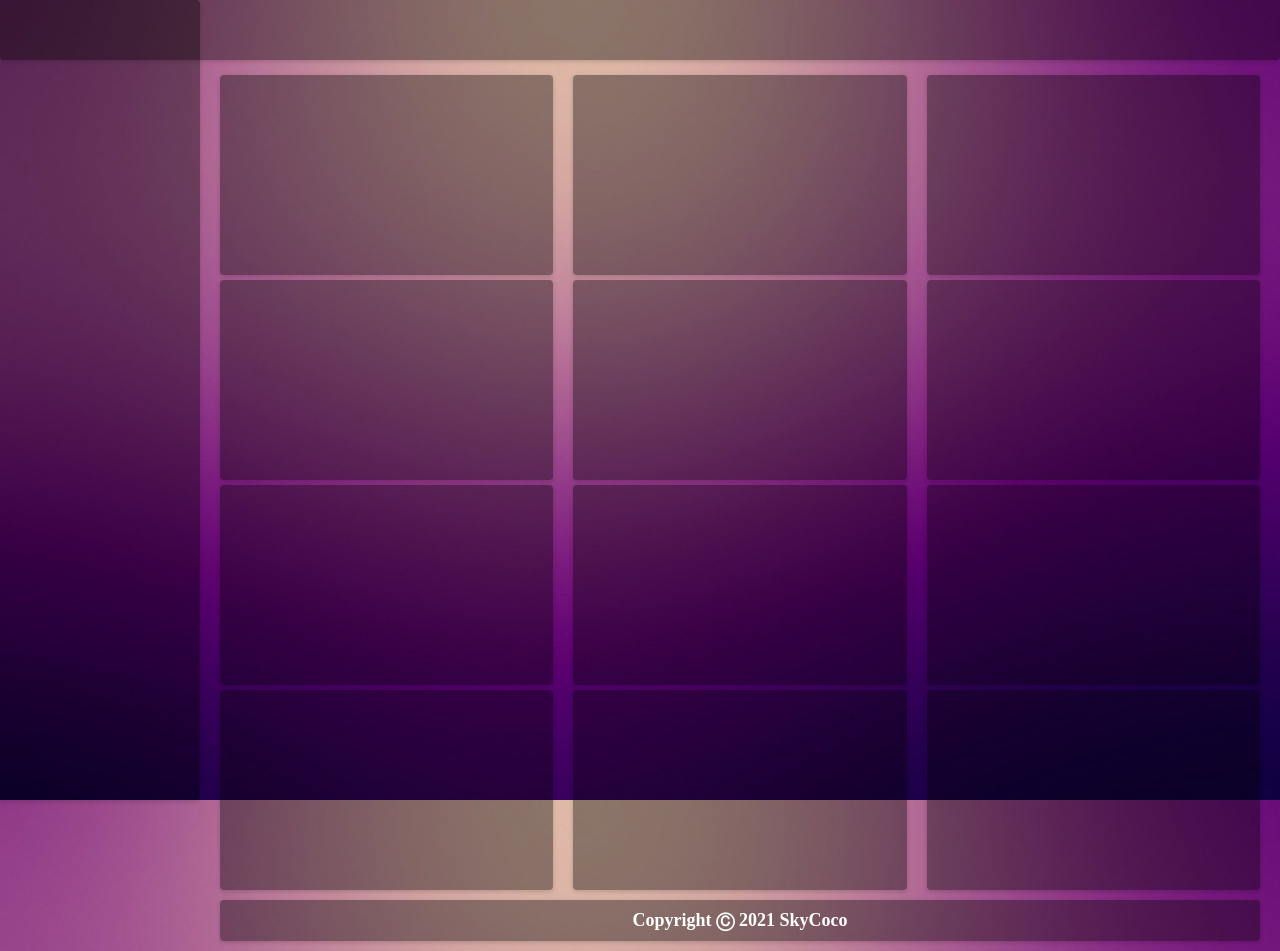
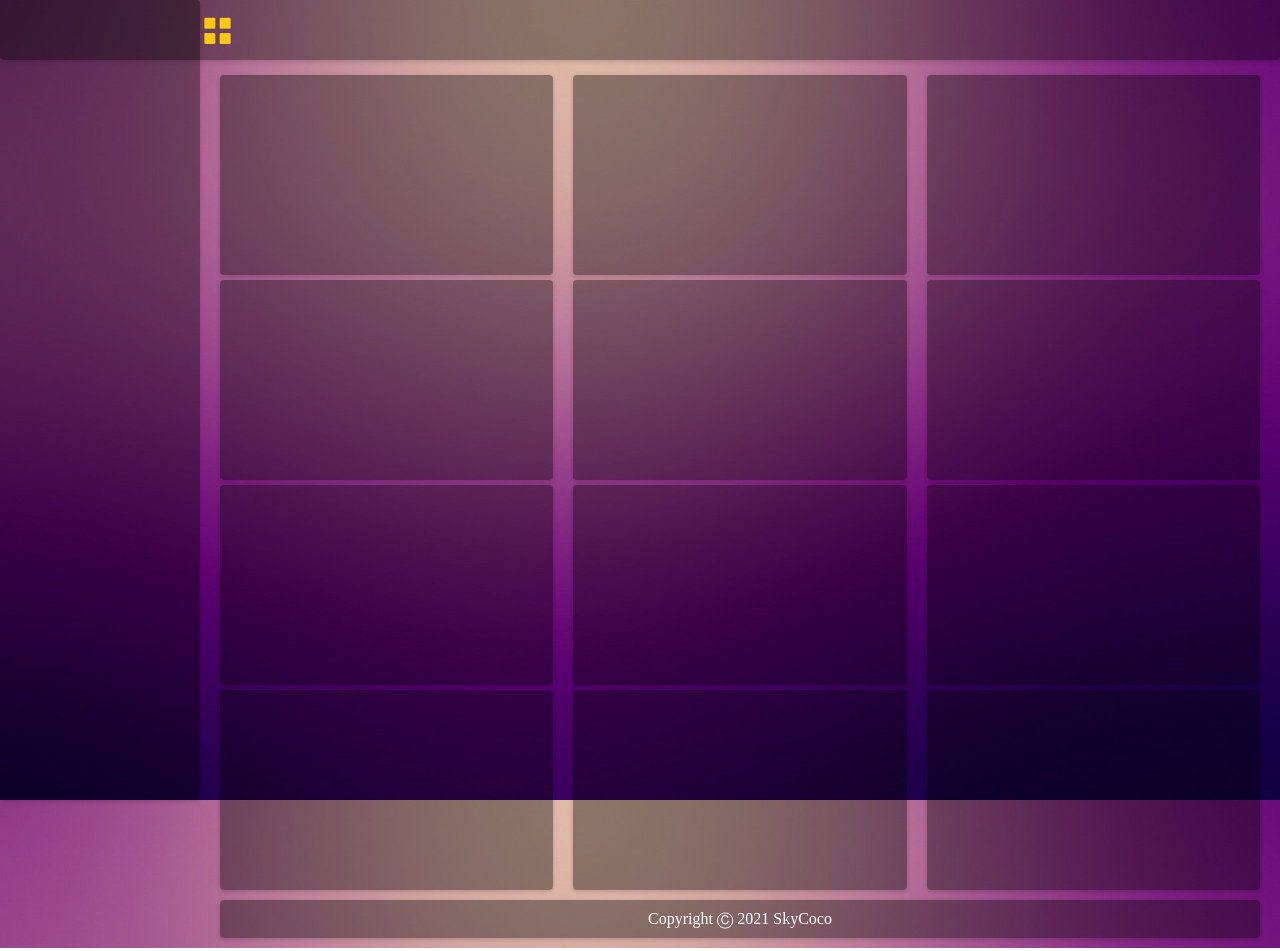
Before and after one commit to LinkunGao/vue-blog, a Vue app in the folder frontend/: page / in a window 1280 px wide. Built offline with nearby package versions, Linux system fonts and the light colour scheme.

Commit message:
response layout design

```diff
--- a/frontend/src/App.vue
+++ b/frontend/src/App.vue
@@ -3,53 +3,56 @@
     <!-- 头部导航 -->
     <div id="top-menu" class="dweb"></div>
     <!-- 侧边栏 -->
-    <div id="left-menu" class="dweb"></div>
+    <div id="left-menu" :class="'dweb ' + mobile_left">
+      <i @click="showHideLeftMenu" id="left-btn" class="el-icon-menu"></i>
+    </div>
     <!-- 网页内容 -->
-    <div id="content">
+    <div id="content" :class="mobile_content">
       <el-row :gutter="20">
-        <el-col :span="8"
+        <!-- 多行选择，复制要更改的文字，command+d -->
+        <el-col :xs="24" :lg="8"
           ><div class="dweb" style="height: 200px"></div
         ></el-col>
-        <el-col :span="8"
+        <el-col :xs="24" :lg="8"
           ><div class="dweb" style="height: 200px"></div
         ></el-col>
-        <el-col :span="8"
+        <el-col :xs="24" :lg="8"
           ><div class="dweb" style="height: 200px"></div
         ></el-col>
       </el-row>
 
       <el-row :gutter="20">
-        <el-col :span="8"
+        <el-col :xs="24" :lg="8"
           ><div class="dweb" style="height: 200px"></div
         ></el-col>
-        <el-col :span="8"
+        <el-col :xs="24" :lg="8"
           ><div class="dweb" style="height: 200px"></div
         ></el-col>
-        <el-col :span="8"
+        <el-col :xs="24" :lg="8"
           ><div class="dweb" style="height: 200px"></div
         ></el-col>
       </el-row>
 
       <el-row :gutter="20">
-        <el-col :span="8"
+        <el-col :xs="24" :lg="8"
           ><div class="dweb" style="height: 200px"></div
         ></el-col>
-        <el-col :span="8"
+        <el-col :xs="24" :lg="8"
           ><div class="dweb" style="height: 200px"></div
         ></el-col>
-        <el-col :span="8"
+        <el-col :xs="24" :lg="8"
           ><div class="dweb" style="height: 200px"></div
         ></el-col>
       </el-row>
 
       <el-row :gutter="20">
-        <el-col :span="8"
+        <el-col :xs="24" :lg="8"
           ><div class="dweb" style="height: 200px"></div
         ></el-col>
-        <el-col :span="8"
+        <el-col :xs="24" :lg="8"
           ><div class="dweb" style="height: 200px"></div
         ></el-col>
-        <el-col :span="8"
+        <el-col :xs="24" :lg="8"
           ><div class="dweb" style="height: 200px"></div
         ></el-col>
       </el-row>
@@ -65,8 +68,44 @@
 export default {
   data() {
     return {
-      value: true,
+      screenWidth: document.body.clientWidth,
+      mobile_left: "",
+      mobile_content: "",
     };
+  },
+  mounted() {
+    // 监听页面变化，对当前屏幕宽度重新赋值
+    window.onresize = () => {
+      this.screenWidth = document.body.clientWidth;
+    };
+    this.changeDevice();
+  },
+  methods: {
+    // 当屏幕变化时，改变布局
+    changeDevice() {
+      if (this.screenWidth <= 500) {
+        this.mobile_left = "xs";
+        this.mobile_content = "xs";
+      } else {
+        this.mobile_left = "";
+        this.mobile_content = "";
+      }
+    },
+    showHideLeftMenu() {
+      if (this.mobile_left == "") {
+        this.mobile_left = "xs";
+      } else {
+        this.mobile_left = "";
+      }
+      // 宽屏状态下
+      if (this.screenWidth > 500) {
+        if (this.mobile_content == "") {
+          this.mobile_content = "xs";
+        } else {
+          this.mobile_content = "";
+        }
+      }
+    },
   },
 };
 </script>
--- a/frontend/src/assets/css/mystyle.css
+++ b/frontend/src/assets/css/mystyle.css
@@ -30,6 +30,20 @@ html {
   position: fixed;
   z-index: 1001;
   border-radius: 0 0.25rem 0.25rem 0;
+  transition: all 0.3s ease;
+}
+#left-menu.xs {
+  margin-left: -200px;
+  transition: all 0.3s ease;
+}
+#left-menu #left-btn {
+  font-size: 35px;
+  color: #ffc815;
+  position: absolute;
+  left: 200px;
+  height: 60px;
+  display: flex;
+  align-items: center;
 }
 
 /* 页面内容 */
@@ -42,12 +56,16 @@ html {
   padding: 10px 0;
 }
 
+#content.xs {
+  margin-left: 20px;
+}
+
 /* 页面底部 */
 #footer {
   margin-top: 10px;
   text-align: center;
   padding: 10px 0;
   color: #fff;
-  font-size: 18px;
-  font-weight: 700;
+  font-size: 16px;
+  font-weight: 500;
 }
```
